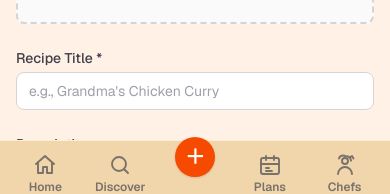
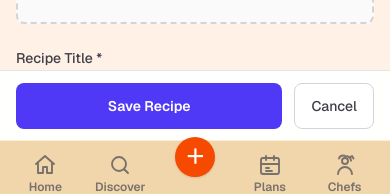
Before and after one commit to snowballking/home-recipe-app, a Next.js app: page /dashboard/recipes/new in a window 390 px wide. Shown: the part 639-833 px from the top of the page. Built offline with nearby package versions, Linux system fonts and the light colour scheme; no server answers.

Commit message:
fix mobile recipe form actions

```diff
--- a/app/dashboard/recipes/[id]/edit/page.tsx
+++ b/app/dashboard/recipes/[id]/edit/page.tsx
@@ -604,7 +604,10 @@ export default function EditRecipePage() {
         </form>
 
         {/* Mobile sticky save bar — always visible at bottom */}
-        <div className="sm:hidden fixed bottom-0 left-0 right-0 z-50 border-t border-zinc-200 bg-white/95 backdrop-blur-sm px-4 py-3 dark:border-zinc-700 dark:bg-zinc-900/95" style={{ paddingBottom: "calc(0.75rem + env(safe-area-inset-bottom, 0px))" }}>
+        <div
+          className="fixed left-0 right-0 z-40 border-t border-zinc-200 bg-white/95 px-4 py-3 backdrop-blur-sm sm:hidden dark:border-zinc-700 dark:bg-zinc-900/95"
+          style={{ bottom: "calc(4rem + env(safe-area-inset-bottom, 0px))" }}
+        >
           <button
             type="button"
             disabled={saving}
--- a/app/dashboard/recipes/new/page.tsx
+++ b/app/dashboard/recipes/new/page.tsx
@@ -633,23 +633,26 @@ function NewRecipePageInner() {
           </div>
 
           {/* URL input */}
-          <div className="mt-3 flex gap-2">
+          <div
+            data-testid="import-url-actions"
+            className="mt-3 flex flex-col gap-2 sm:flex-row"
+          >
             <input
               type="url"
               value={importUrl}
               onChange={(e) => handleUrlChange(e.target.value)}
               placeholder={t("form.import_placeholder")}
-              className="flex-1 rounded-lg border border-indigo-200 bg-white px-3 py-2 text-sm text-zinc-900 placeholder-zinc-400 focus:border-indigo-500 focus:outline-none focus:ring-1 focus:ring-indigo-500 dark:border-indigo-700 dark:bg-zinc-800 dark:text-zinc-100"
+              className="min-w-0 w-full flex-1 rounded-lg border border-indigo-200 bg-white px-3 py-2 text-sm text-zinc-900 placeholder-zinc-400 focus:border-indigo-500 focus:outline-none focus:ring-1 focus:ring-indigo-500 dark:border-indigo-700 dark:bg-zinc-800 dark:text-zinc-100"
             />
             {importUrl.trim() && (
               <button
                 type="button"
                 onClick={handleImport}
                 disabled={importing || !importUrl.trim()}
-                className="rounded-lg bg-indigo-600 px-5 py-2 text-sm font-medium text-white hover:bg-indigo-700 disabled:opacity-50 transition-colors whitespace-nowrap"
+                className="w-full rounded-lg bg-indigo-600 px-5 py-2 text-sm font-medium text-white transition-colors hover:bg-indigo-700 disabled:opacity-50 sm:w-auto whitespace-nowrap"
               >
                 {importing ? (
-                  <span className="flex items-center gap-2">
+                  <span className="flex items-center justify-center gap-2">
                     <svg
                       className="h-4 w-4 animate-spin"
                       viewBox="0 0 24 24"
@@ -718,7 +721,7 @@ function NewRecipePageInner() {
         )}
 
         {/* ── Recipe form ─────────────────────────────────────── */}
-        <form onSubmit={handleSubmit} className="space-y-6">
+        <form onSubmit={handleSubmit} className="space-y-6 pb-24 sm:pb-0">
           {/* Variation note — required when making a fork */}
           {forkParentId && (
             <div>
@@ -1269,18 +1272,22 @@ function NewRecipePageInner() {
           </div>
 
           {/* Submit */}
-          <div className="flex gap-3 pt-4">
+          <div
+            data-testid="recipe-save-actions"
+            className="fixed inset-x-0 z-40 flex gap-3 border-t border-zinc-200 bg-white/95 px-4 py-3 backdrop-blur-sm sm:static sm:z-auto sm:border-0 sm:bg-transparent sm:px-0 sm:py-0 sm:pt-4 sm:dark:bg-transparent dark:border-zinc-700 dark:bg-zinc-900/95"
+            style={{ bottom: "calc(4rem + env(safe-area-inset-bottom, 0px))" }}
+          >
             <button
               type="submit"
               disabled={saving}
-              className="rounded-lg bg-indigo-600 px-6 py-2.5 text-sm font-medium text-white hover:bg-indigo-700 disabled:opacity-50 transition-colors"
+              className="flex-1 rounded-lg bg-indigo-600 px-6 py-3 text-sm font-semibold text-white transition-colors hover:bg-indigo-700 disabled:opacity-50 sm:flex-none sm:py-2.5 sm:font-medium"
             >
               {saving ? t("form.saving") : t("form.save_recipe")}
             </button>
             <button
               type="button"
               onClick={() => router.back()}
-              className="rounded-lg border border-zinc-300 bg-white px-6 py-2.5 text-sm font-medium text-zinc-700 hover:bg-zinc-50 dark:border-zinc-600 dark:bg-zinc-800 dark:text-zinc-300"
+              className="shrink-0 rounded-lg border border-zinc-300 bg-white px-4 py-3 text-sm font-medium text-zinc-700 hover:bg-zinc-50 sm:px-6 sm:py-2.5 dark:border-zinc-600 dark:bg-zinc-800 dark:text-zinc-300"
             >
               {t("common.cancel")}
             </button>
```
Also changed, not shown: 1 other file (tests, documents, lock files or other folders).
